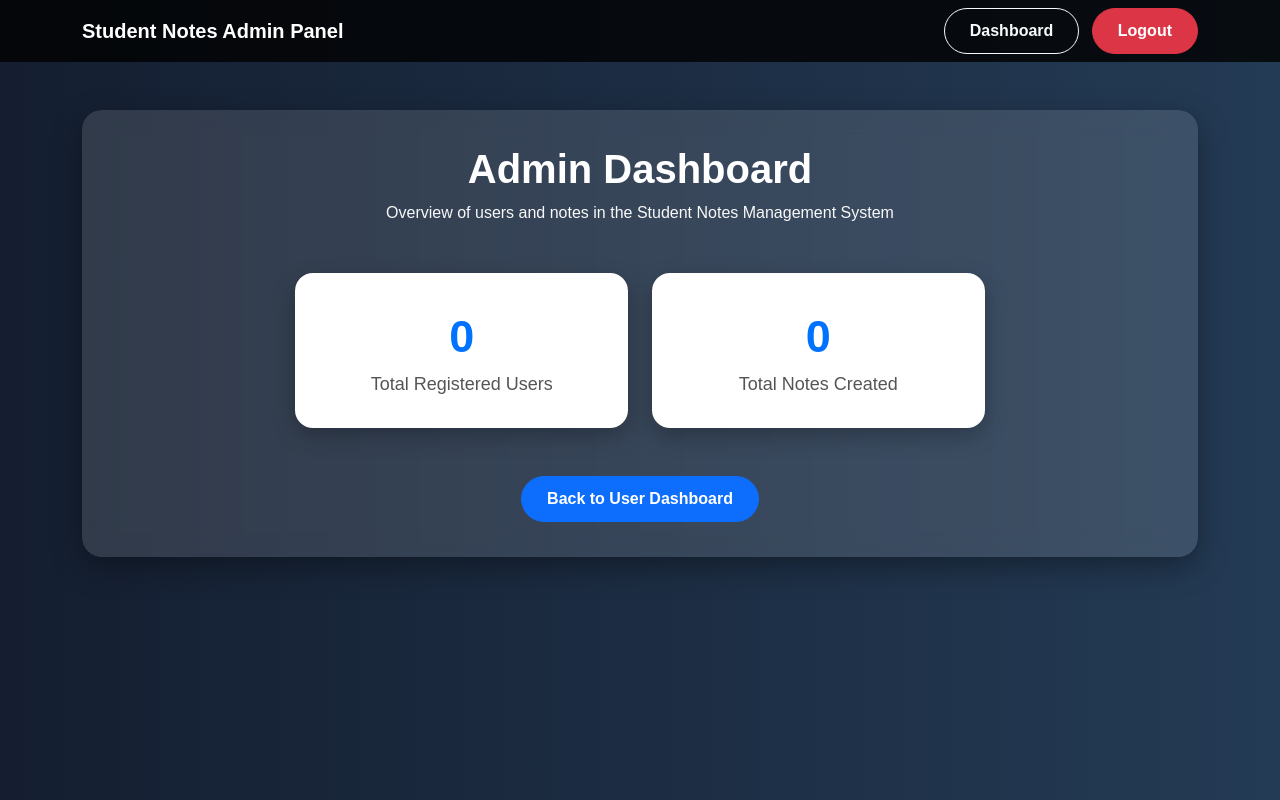
After one commit to mekhajaimon/secure-cloud-student-notes, a Flask app: page /admin in a window 1280 px wide. The commit adds this page. Run offline with Flask 3, Linux system fonts and the light colour scheme; data that the repository does not hold is empty; some libraries are stand-ins or nearby versions.

Commit message:
Add admin dashboard

```diff
--- a/app.py
+++ b/app.py
@@ -104,7 +104,24 @@ def dashboard():
         return render_template('dashboard.html')
 
     return redirect('/login')
+#admin
+@app.route('/admin')
+def admin():
 
+    cur = mysql.connection.cursor()
+
+    cur.execute("SELECT COUNT(*) FROM users")
+    total_users = cur.fetchone()[0]
+
+    cur.close()
+
+    total_notes = len(notes_data)
+
+    return render_template(
+        'admin.html',
+        total_users=total_users,
+        total_notes=total_notes
+    )
 # Add Note
 @app.route('/add_note', methods=['GET', 'POST'])
 def add_note():
--- /dev/null
+++ b/templates/admin.html
@@ -0,0 +1,126 @@
+<!DOCTYPE html>
+<html lang="en">
+<head>
+    <meta charset="UTF-8">
+    <meta name="viewport" content="width=device-width, initial-scale=1.0">
+    <title>Admin Dashboard</title>
+
+    <link href="https://cdn.jsdelivr.net/npm/bootstrap@5.3.3/dist/css/bootstrap.min.css" rel="stylesheet">
+
+    <style>
+        body {
+            background: linear-gradient(to right, #141e30, #243b55);
+            min-height: 100vh;
+            color: white;
+            font-family: Arial, sans-serif;
+        }
+
+        .navbar {
+            background-color: rgba(0, 0, 0, 0.8);
+        }
+
+        .dashboard-card {
+            background: rgba(255, 255, 255, 0.12);
+            backdrop-filter: blur(12px);
+            border-radius: 20px;
+            padding: 35px;
+            box-shadow: 0px 10px 30px rgba(0,0,0,0.35);
+        }
+
+        .stat-card {
+            background: white;
+            color: #111827;
+            border-radius: 18px;
+            padding: 30px;
+            text-align: center;
+            box-shadow: 0px 8px 22px rgba(0,0,0,0.25);
+        }
+
+        .stat-number {
+            font-size: 45px;
+            font-weight: bold;
+            color: #0072ff;
+        }
+
+        .stat-title {
+            font-size: 18px;
+            color: #555;
+        }
+
+        .btn-custom {
+            border-radius: 30px;
+            padding: 10px 25px;
+            font-weight: bold;
+        }
+    </style>
+</head>
+
+<body>
+
+<nav class="navbar navbar-expand-lg navbar-dark">
+    <div class="container">
+        <a class="navbar-brand fw-bold" href="/dashboard">
+            Student Notes Admin Panel
+        </a>
+
+        <div>
+            <a href="/dashboard" class="btn btn-outline-light btn-custom me-2">
+                Dashboard
+            </a>
+            <a href="/logout" class="btn btn-danger btn-custom">
+                Logout
+            </a>
+        </div>
+    </div>
+</nav>
+
+<div class="container py-5">
+
+    <div class="dashboard-card">
+
+        <h1 class="text-center fw-bold mb-2">
+            Admin Dashboard
+        </h1>
+
+        <p class="text-center text-light mb-5">
+            Overview of users and notes in the Student Notes Management System
+        </p>
+
+        <div class="row g-4 justify-content-center">
+
+            <div class="col-md-4">
+                <div class="stat-card">
+                    <div class="stat-number">
+                        {{ total_users }}
+                    </div>
+                    <div class="stat-title">
+                        Total Registered Users
+                    </div>
+                </div>
+            </div>
+
+            <div class="col-md-4">
+                <div class="stat-card">
+                    <div class="stat-number">
+                        {{ total_notes }}
+                    </div>
+                    <div class="stat-title">
+                        Total Notes Created
+                    </div>
+                </div>
+            </div>
+
+        </div>
+
+        <div class="text-center mt-5">
+            <a href="/dashboard" class="btn btn-primary btn-custom">
+                Back to User Dashboard
+            </a>
+        </div>
+
+    </div>
+
+</div>
+
+</body>
+</html>
--- a/templates/dashboard.html
+++ b/templates/dashboard.html
@@ -94,7 +94,9 @@
                 <a href="/logout" class="btn btn-custom btn-logout">
                     Logout 🚪
                 </a>
-
+                <a href="/admin" class="btn btn-warning">
+                Admin Dashboard
+                </a>
             </div>
 
         </div>
```
